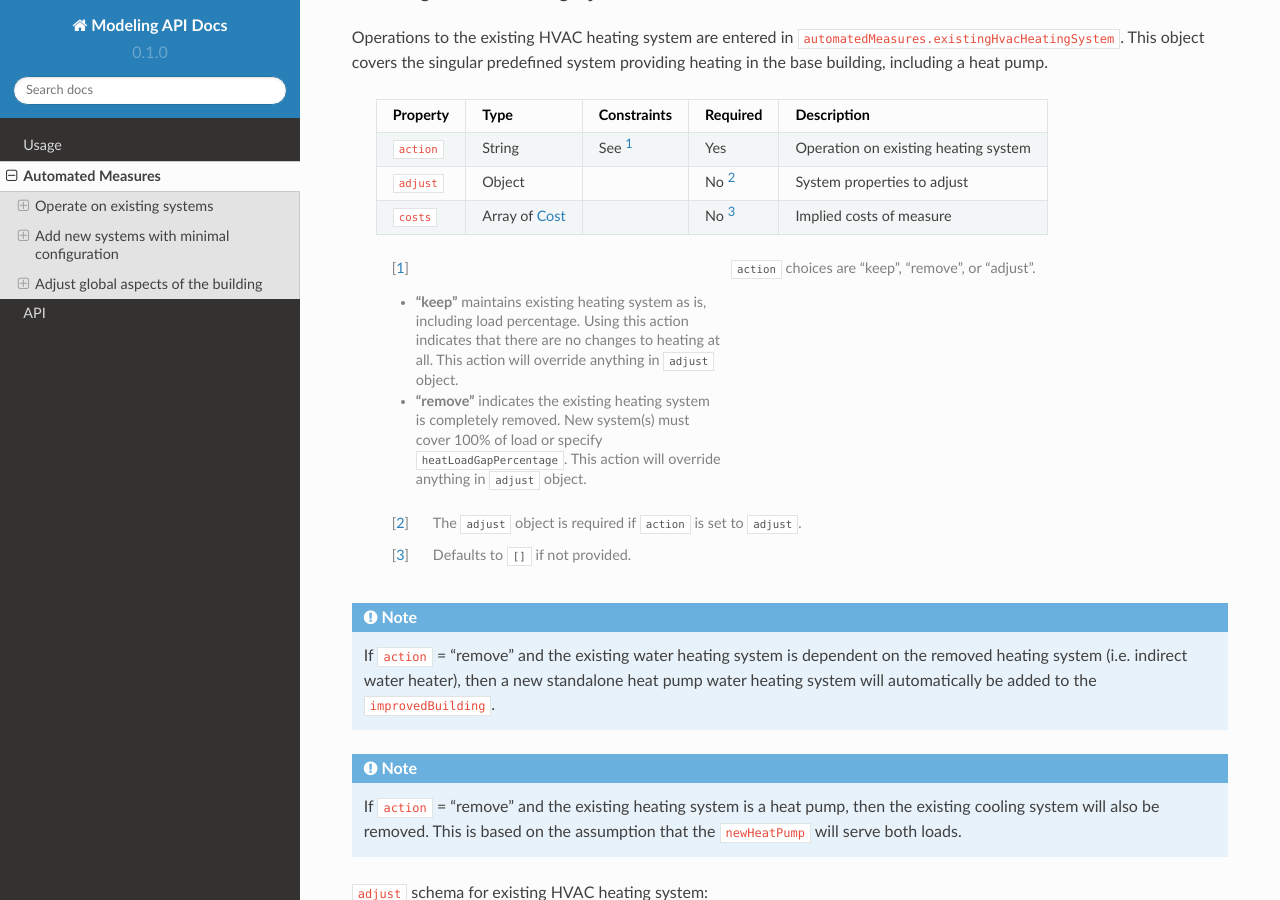
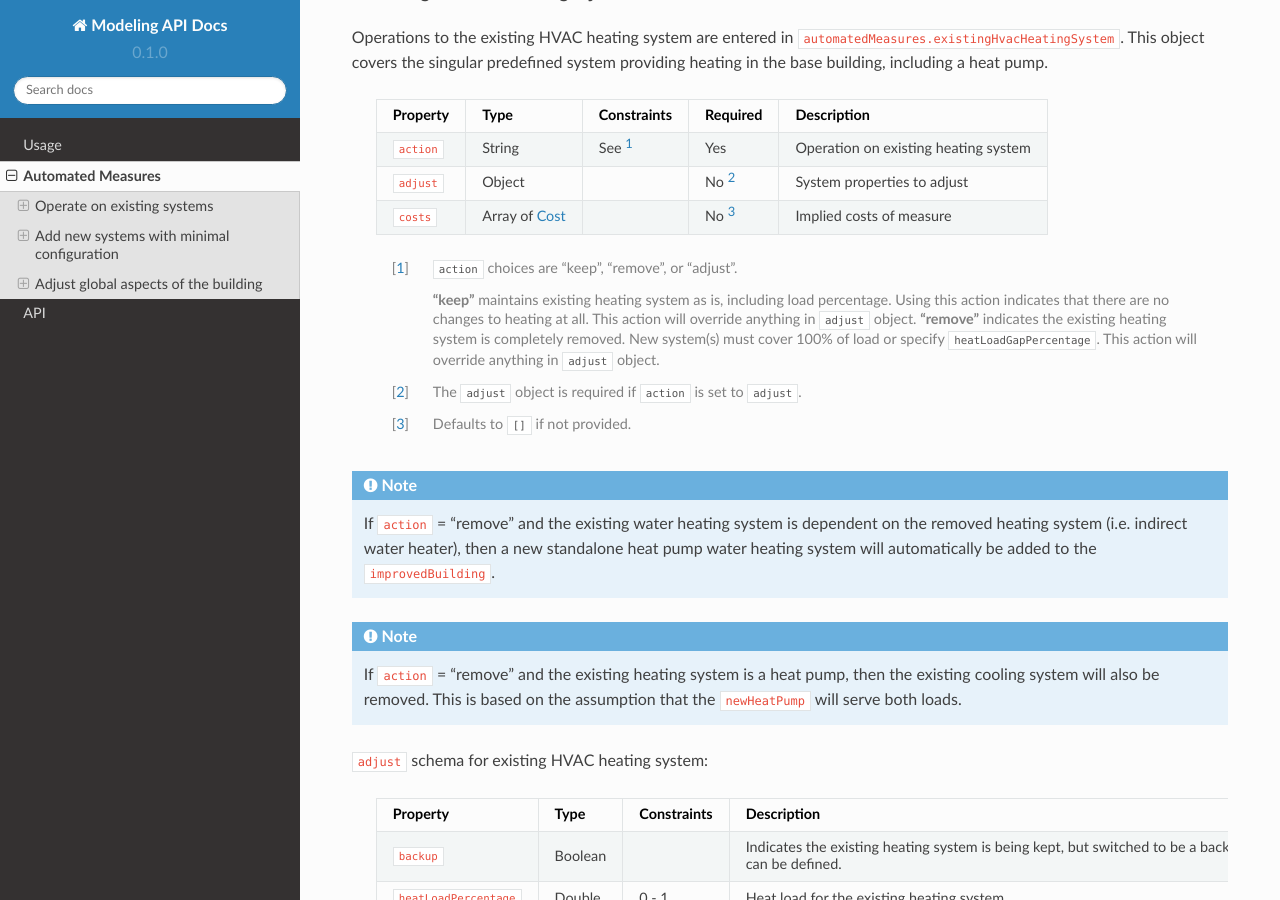
Before and after one commit to RadiantLabs/modeling-api-docs, a Sphinx documentation site: the page built from docs/source/automated_measures.rst, in a window 1280 px wide and 900 px high, scrolled down 432 px. Built offline with Sphinx 7.4.7 and the Read the Docs theme 2.0.0, drawn with Linux system fonts in a browser that asks for light colours.

```diff
--- a/docs/source/automated_measures.rst
+++ b/docs/source/automated_measures.rst
@@ -31,8 +31,8 @@ Operations to the existing HVAC heating system are entered in ``automatedMeasure
 
   .. [#] ``action`` choices are "keep", "remove", or "adjust".
 
-         - **"keep"** maintains existing heating system as is, including load percentage. Using this action indicates that there are no changes to heating at all. This action will override anything in ``adjust`` object.
-         - **"remove"** indicates the existing heating system is completely removed. New system(s) must cover 100% of load or specify ``heatLoadGapPercentage``. This action will override anything in ``adjust`` object.
+     **"keep"** maintains existing heating system as is, including load percentage. Using this action indicates that there are no changes to heating at all. This action will override anything in ``adjust`` object.
+     **"remove"** indicates the existing heating system is completely removed. New system(s) must cover 100% of load or specify ``heatLoadGapPercentage``. This action will override anything in ``adjust`` object.
 
   .. [#] The ``adjust`` object is required if ``action`` is set to ``adjust``.
   .. [#] Defaults to ``[]`` if not provided.
```
